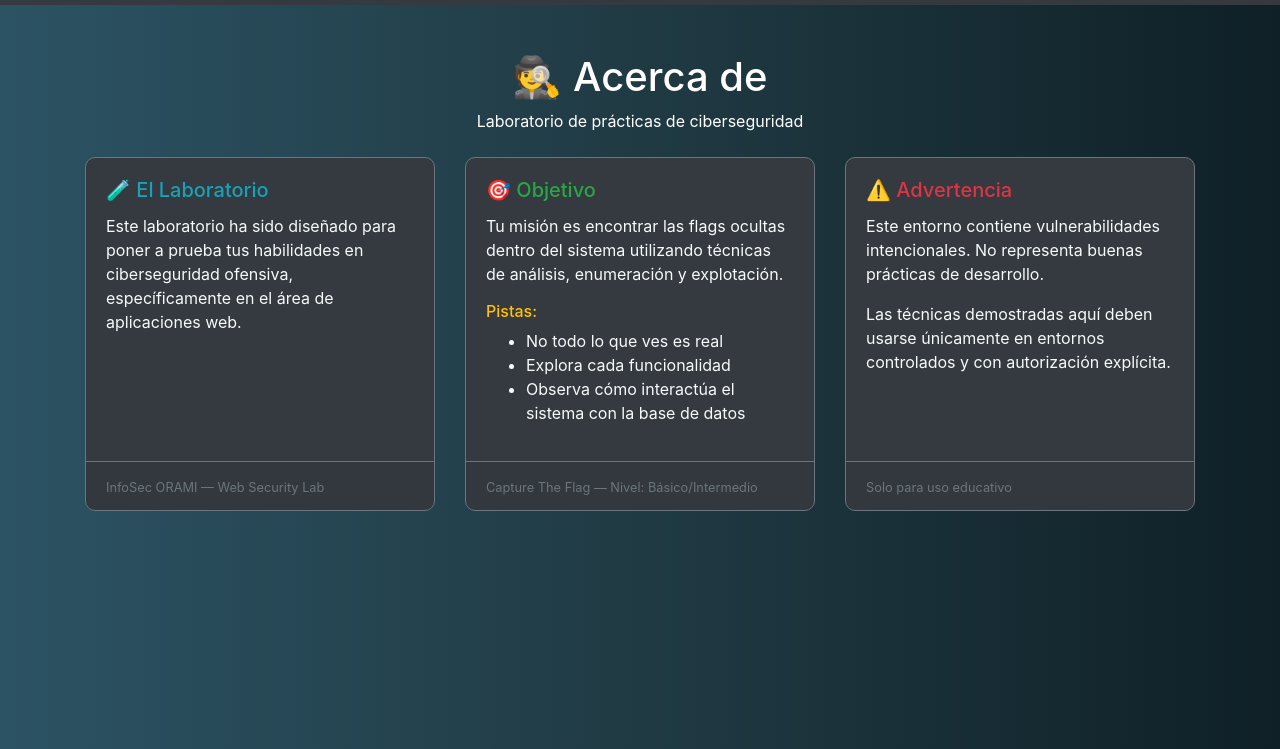
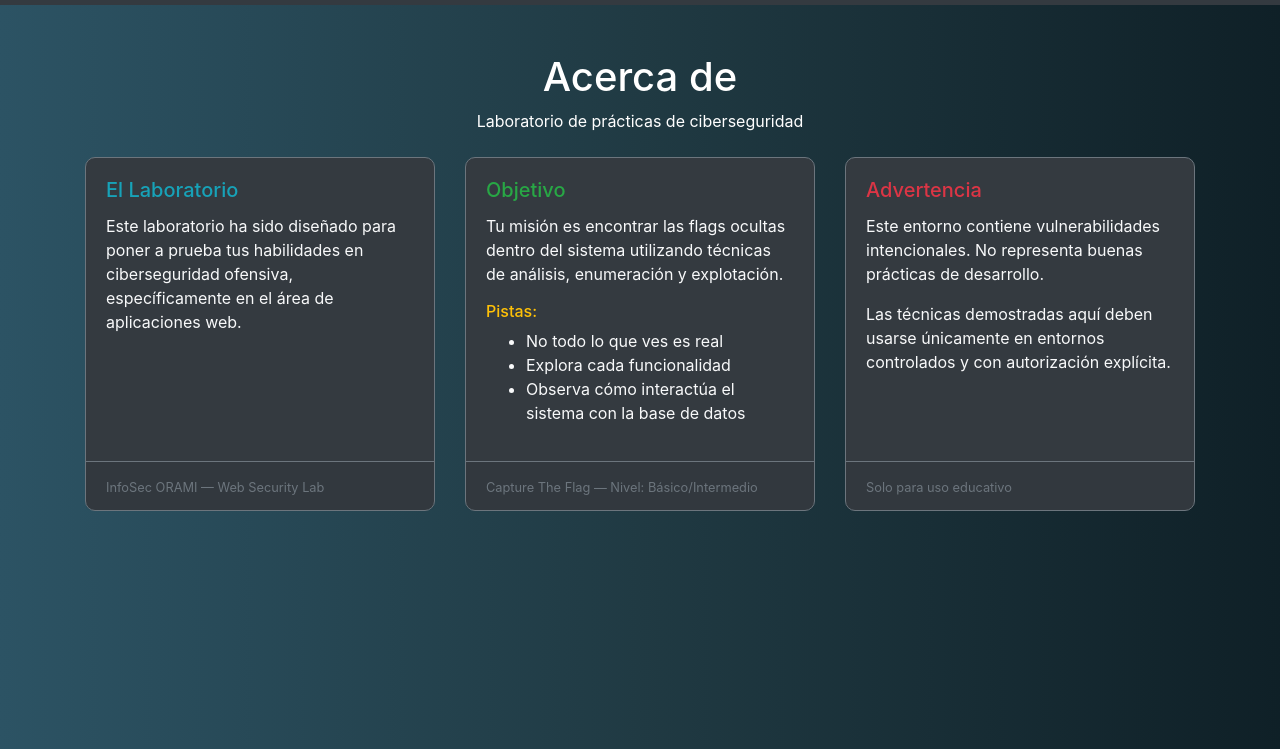
Before and after one commit to oramirez13/login_app, a plain HTML site: page templates/acerca.html in a window 1280 px wide. Shown: the part 51-800 px from the top of the page. Drawn offline with nearby package versions, Linux system fonts and the light colour scheme.

Commit message:
acerca.html

```diff
--- a/templates/acerca.html
+++ b/templates/acerca.html
@@ -66,7 +66,7 @@
     <!-- contenedor principal -->
     <div class="container mt-5">
       <!-- encabezado de la página -->
-      <h1 class="text-center">🕵️ Acerca de</h1>
+      <h1 class="text-center">Acerca de</h1>
       <p class="text-center">Laboratorio de prácticas de ciberseguridad</p>
 
       <!-- fila de tarjetas -->
@@ -76,7 +76,7 @@
           <div class="card h-100 bg-dark border-secondary">
             <div class="card-body">
               <!-- título de la tarjeta -->
-              <h5 class="card-title text-info">🧪 El Laboratorio</h5>
+              <h5 class="card-title text-info">El Laboratorio</h5>
 
               <!-- descripción -->
               <p class="card-text text-light">
@@ -97,7 +97,7 @@
           <div class="card h-100 bg-dark border-secondary">
             <div class="card-body">
               <!-- título de la tarjeta -->
-              <h5 class="card-title text-success">🎯 Objetivo</h5>
+              <h5 class="card-title text-success">Objetivo</h5>
 
               <!-- descripción del objetivo -->
               <p class="card-text text-light">
@@ -127,7 +127,7 @@
           <div class="card h-100 bg-dark border-secondary">
             <div class="card-body">
               <!-- título de la tarjeta -->
-              <h5 class="card-title text-danger">⚠️ Advertencia</h5>
+              <h5 class="card-title text-danger">Advertencia</h5>
 
               <!-- texto de advertencia -->
               <p class="card-text text-light">
```
